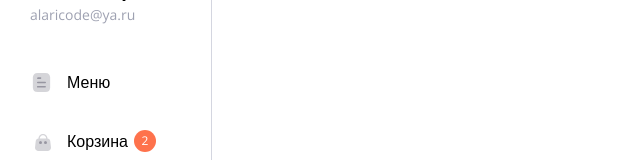
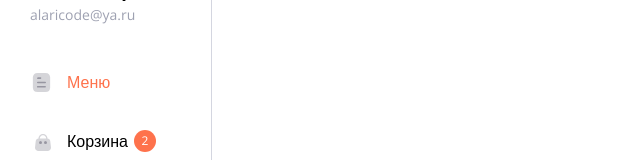
Before and after one commit to DenisNeddy/pur_sc_pizza-app, a React (Vite) app in the folder pizza-app/: page / in a window 1280 px wide. Shown: the part 171-331 px from the top of the page, without its empty margins (0-640 px from the left). Built offline with nearby package versions, Linux system fonts and the light colour scheme.

Commit message:
11.8 NavLink задание

```diff
--- a/pizza-app/src/layout/Layout/Layout.module.css
+++ b/pizza-app/src/layout/Layout/Layout.module.css
@@ -56,6 +56,16 @@
     line-height: 1.5;
     color: var(--text-color);
     text-decoration: none;
+    transition: color 0.25s ease;
+ }
+
+ .menu__nav-link:hover {
+    color: var(--primary-color);
+ }
+
+ .active {
+    color: var(--primary-color);
+
  }
 
  .menu__cart-counter {
--- a/pizza-app/src/layout/Layout/Layout.tsx
+++ b/pizza-app/src/layout/Layout/Layout.tsx
@@ -1,6 +1,7 @@
-import { Link, Outlet } from 'react-router-dom';
+import {  NavLink, Outlet } from 'react-router-dom';
 import styles from './Layout.module.css';
 import Button from '../../components/Button/Button';
+import cn from 'classnames';
 
 
 const Layout = () => {
@@ -17,8 +18,12 @@ const Layout = () => {
 					<p className={styles['menu__user-email']}>alaricode@ya.ru</p>
 				</div>
 				<div className={styles['menu__nav']}>
-					<Link to='/' className={styles['menu__nav-link']}> <img src={'menu_icon.svg'} alt="иконка меню" />Меню</Link>
-					<Link to='/cart'className={styles['menu__nav-link']}><img src={'cart_icon.svg'} alt="иконка меню" />Корзина<span className={styles['menu__cart-counter']}>2</span></Link>
+					<NavLink to='/' className={({isActive}) => cn(styles['menu__nav-link'], {
+						[styles.active]: isActive
+					})}> <img src={'menu_icon.svg'} alt="иконка меню" />Меню</NavLink>
+					<NavLink to='/cart' className={({isActive}) => cn(styles['menu__nav-link'], {
+						[styles.active]: isActive
+					})}><img src={'cart_icon.svg'} alt="иконка меню" />Корзина<span className={styles['menu__cart-counter']}>2</span></NavLink>
 				</div>
 
 				<Button className={styles['menu__btn-exit']} ><img src={'button_menu_icon.svg'} alt="иконка выхода на кнопке" />Выйти</Button>
```
